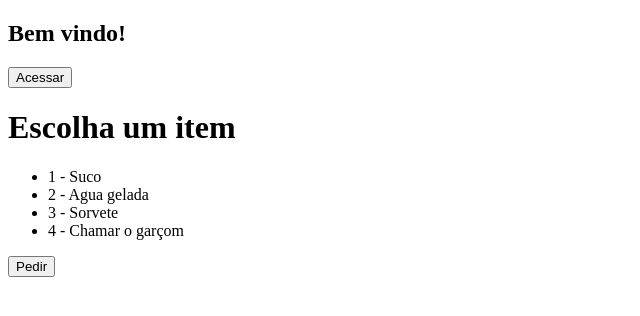
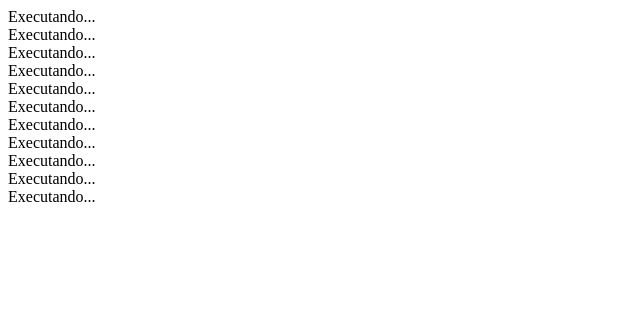
Before and after one commit to Kaic-Cesarr/Learning-Javascript, a plain HTML site: page index.html in a window 1280 px wide. Shown: the whole page, without its empty margins (0-640 px from the left). Drawn offline with Linux system fonts and the light colour scheme.

Commit message:
Temporizadores

```diff
--- a/index.html
+++ b/index.html
@@ -7,7 +7,7 @@
 </head>
 <body>
 
-    <h2 id="area">Bem vindo!</h2>
+    <!-- <h2 id="area">Bem vindo!</h2>
     <button onclick="entrar()">Acessar</button>
 
     <h1>Escolha um item</h1>
@@ -16,7 +16,9 @@
         <li>2 - Agua gelada</li>
         <li>3 - Sorvete</li>
         <li>4 - Chamar o garçom</li>
-    </ul>
+    </ul> -->
+
+
 
     <button onclick="pedir()">Pedir</button>
     <script src="scripts.js"></script>
--- a/scripts.js
+++ b/scripts.js
@@ -150,22 +150,47 @@
 
 
 // Data local
-var data = new Date()
-console.log(data);
+// var data = new Date()
+// console.log(data);
 
-console.log("Dia: " + data.getDate());
-console.log("Dia da semana: " + data.getDay());
-console.log("Mês: " + data.getMonth()+1)
-console.log("Ano: " + data.getFullYear())
-console.log("Hora atual: " + data.getHours());
-console.log("Minutos atual: " + data.getMinutes());
+// console.log("Dia: " + data.getDate());
+// console.log("Dia da semana: " + data.getDay());
+// console.log("Mês: " + data.getMonth()+1)
+// console.log("Ano: " + data.getFullYear())
+// console.log("Hora atual: " + data.getHours());
+// console.log("Minutos atual: " + data.getMinutes());
 
-console.log(data.getDate()+"/"+data.getMonth()+1+"/"+data.getFullYear());
+// console.log(data.getDate()+"/"+data.getMonth()+1+"/"+data.getFullYear());
 
-// Criando uma data
-var dataNova = new Date("March 22, 2018")
-console.log(dataNova)
+// // Criando uma data
+// var dataNova = new Date("March 22, 2018")
+// console.log(dataNova)
 
-// Aumentar data, horarios...
-var newData = dataNova.setDate(dataNova.getDate() + 5);
-var newHour = dataNova.setHours(dataNova.getHours() + 10);
+// // Aumentar data, horarios...
+// var newData = dataNova.setDate(dataNova.getDate() + 5);
+// var newHour = dataNova.setHours(dataNova.getHours() + 10);
+
+
+// Temporizadores
+
+// SetInterval --> vai executar em tempos em tempos mas infinitamente
+
+
+// E01
+function acao() {
+    document.write("Executando... <br>")
+}
+setInterval(acao, 1000)
+
+// E02
+setInterval(() => {
+    document.write("Executando... <br>")
+}, 1000)
+
+
+// SetTimeOut() --> Dispara somente uma vez
+function acao() {
+    document.write("Executando... <br>")
+}
+
+setTimeout(acao, 3000)
```
